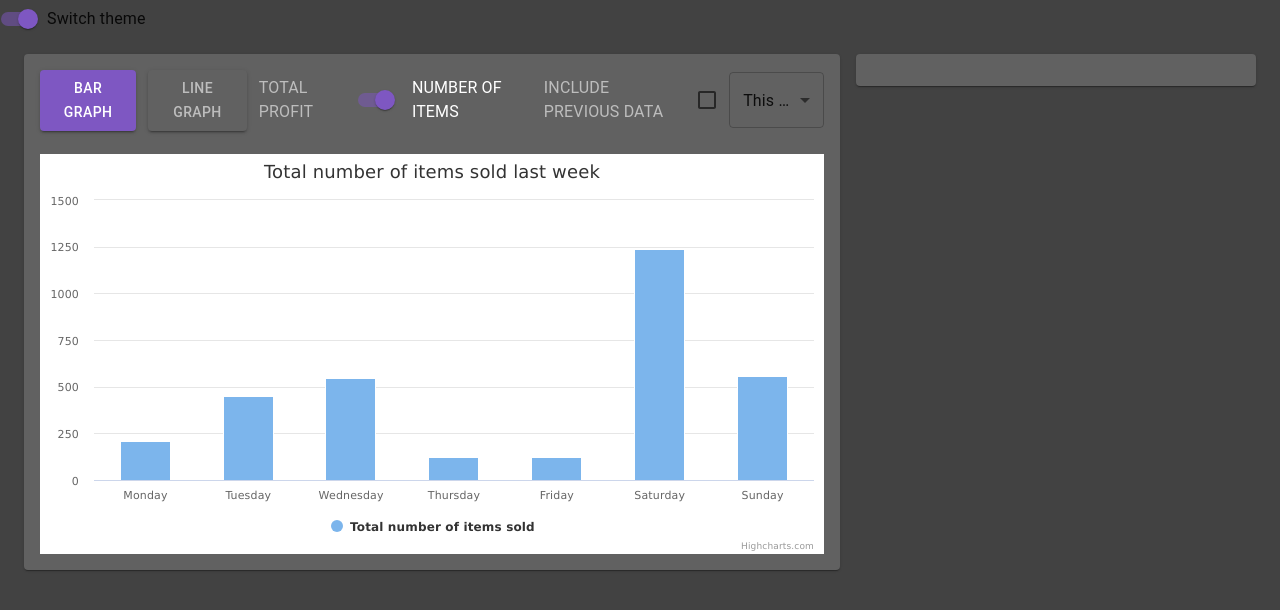
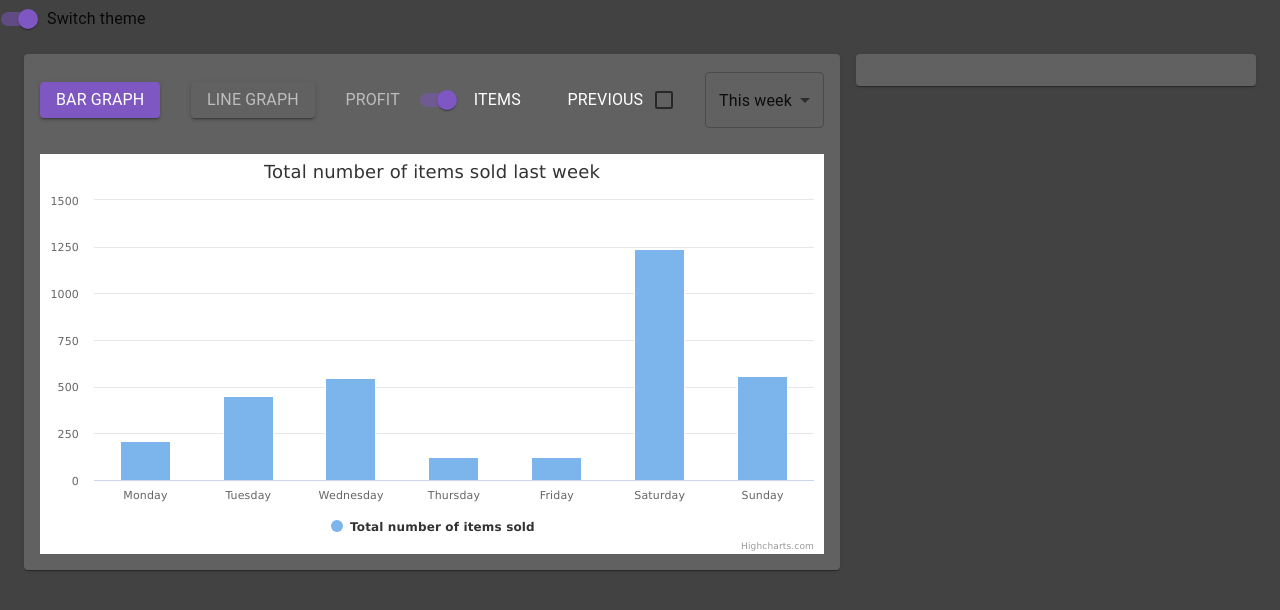
Before and after one commit to zakrzewskib/seller-dashboard, a React (Create React App) app: page / in a window 1280 px wide. Shown: the top 610 px of the page. Built offline with nearby package versions, Linux system fonts and the light colour scheme.

Commit message:
Different labels on smaller screen

```diff
--- a/src/components/SellerChart.js
+++ b/src/components/SellerChart.js
@@ -13,9 +13,13 @@ import FormHelperText from '@mui/material/FormHelperText';
 import FormControl from '@mui/material/FormControl';
 import Select from '@mui/material/Select';
 import { useState } from 'react';
+import { useMediaQuery } from '@mui/material';
 
 export default function SellerChart(props) {
   const [dataOption, setDataOption] = useState('This week');
+  const upFromXl = useMediaQuery(props.theme.breakpoints.up('xl'));
+  const upFromMd = useMediaQuery(props.theme.breakpoints.up('md'));
+
   const options = {
     chart: {
       type: 'column',
@@ -74,13 +78,17 @@ export default function SellerChart(props) {
         style={{
           marginBottom: '24px',
           display: 'flex',
-          gap: '12px',
+          justifyContent: 'space-between',
           height: '60px',
           alignItems: 'center',
         }}
       >
         <Button variant="contained" color="primary">
-          Bar graph
+          {upFromMd ? (
+            <Typography>BAR GRAPH</Typography>
+          ) : (
+            <Typography>BAR</Typography>
+          )}
         </Button>
 
         <Button
@@ -91,24 +99,40 @@ export default function SellerChart(props) {
             color: props.theme.palette.lightGrey,
           }}
         >
-          Line graph
+          {upFromMd ? (
+            <Typography>LINE GRAPH</Typography>
+          ) : (
+            <Typography>LINE</Typography>
+          )}
         </Button>
 
         <Stack direction="row" spacing={1} alignItems="center">
-          <Typography color={props.theme.palette.lightGrey}>
-            TOTAL PROFIT
-          </Typography>
+          {upFromXl ? (
+            <Typography color={props.theme.palette.lightGrey}>
+              TOTAL PROFIT
+            </Typography>
+          ) : (
+            <Typography color={props.theme.palette.lightGrey}>
+              PROFIT
+            </Typography>
+          )}
           <Switch defaultChecked />
-          <Typography>NUMBER OF ITEMS</Typography>
+          {upFromXl ? (
+            <Typography>NUMBER OF ITEMS</Typography>
+          ) : (
+            <Typography>ITEMS</Typography>
+          )}
         </Stack>
 
         <FormControlLabel
           value="start"
           control={<Checkbox />}
           label={
-            <Typography color={props.theme.palette.lightGrey}>
-              INCLUDE PREVIOUS DATA
-            </Typography>
+            upFromXl ? (
+              <Typography>INCLUDE PREVIOUS DATA</Typography>
+            ) : (
+              <Typography>PREVIOUS</Typography>
+            )
           }
           labelPlacement="start"
         />
```
